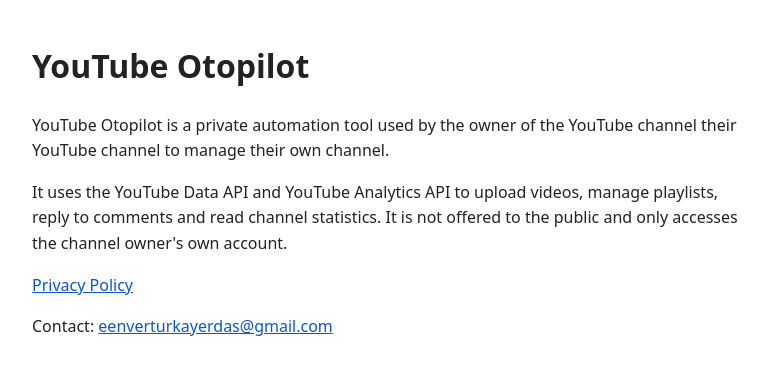
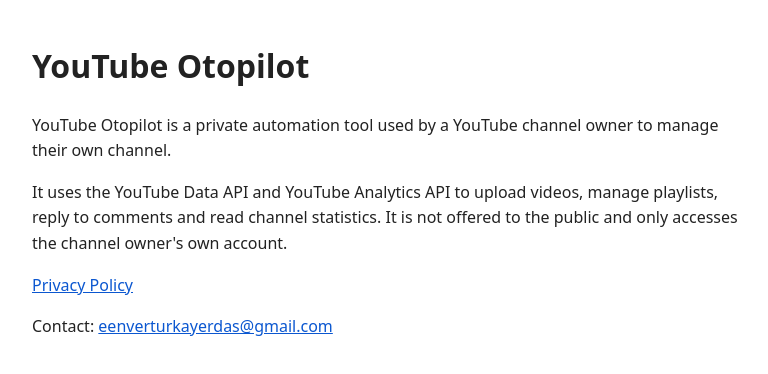
Before and after one commit to Turkafer/youtube-otopilot-site, a plain HTML site: page index.html in a window 1280 px wide. Shown: the whole page, without its empty margins (248-1016 px from the left). Drawn offline with Linux system fonts and the light colour scheme.

Commit message:
Fix channel owner wording
Co-Authored-By: Claude Opus 5.5 <noreply@anthropic.com>
Claude-Session: https://claude.ai/code/session_015TrH9Mw3wqdB62smR1DZUB

```diff
--- a/index.html
+++ b/index.html
@@ -8,8 +8,8 @@
 </head>
 <body>
 <h1>YouTube Otopilot</h1>
-<p>YouTube Otopilot is a private automation tool used by the owner of the YouTube channel
-their YouTube channel to manage their own channel.</p>
+<p>YouTube Otopilot is a private automation tool used by a YouTube channel owner
+to manage their own channel.</p>
 <p>It uses the YouTube Data API and YouTube Analytics API to upload videos, manage playlists,
 reply to comments and read channel statistics. It is not offered to the public and only
 accesses the channel owner's own account.</p>
```
Also changed, not shown: privacy.html (+1 -1 lines).
